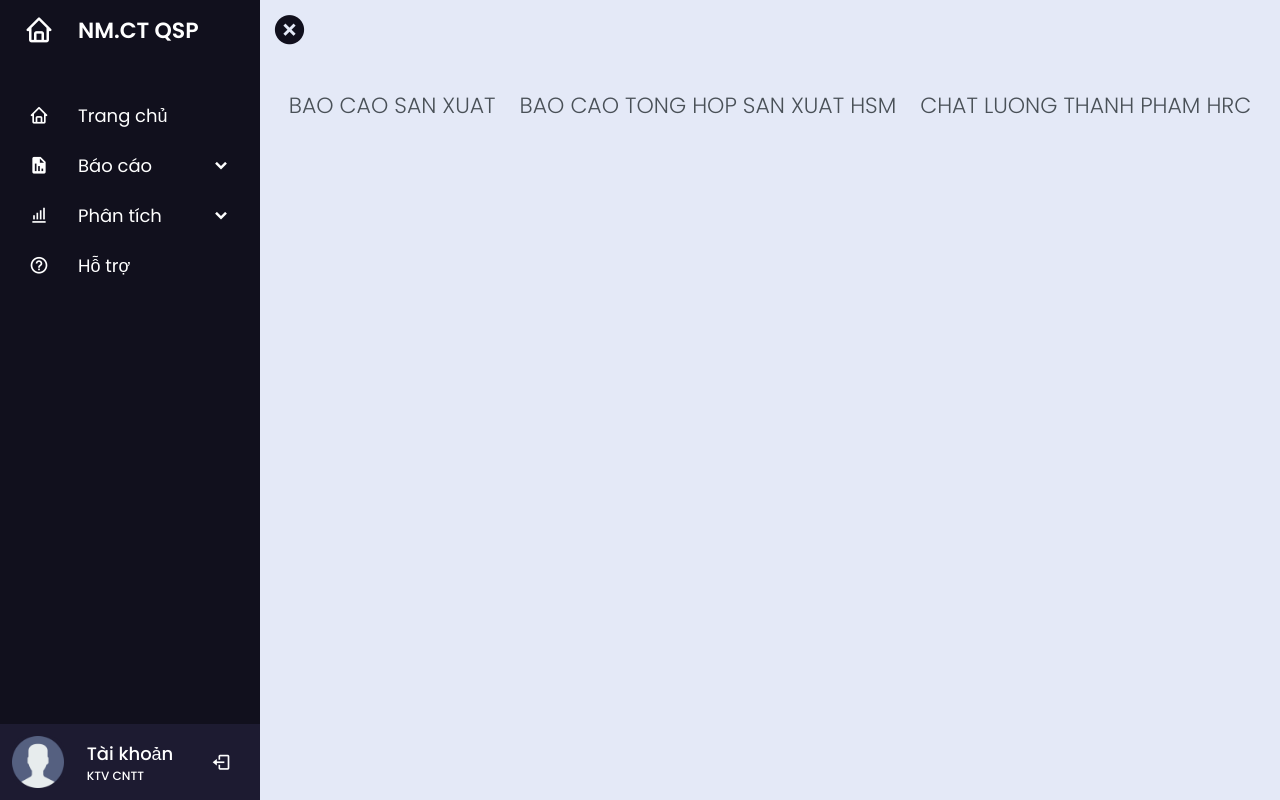
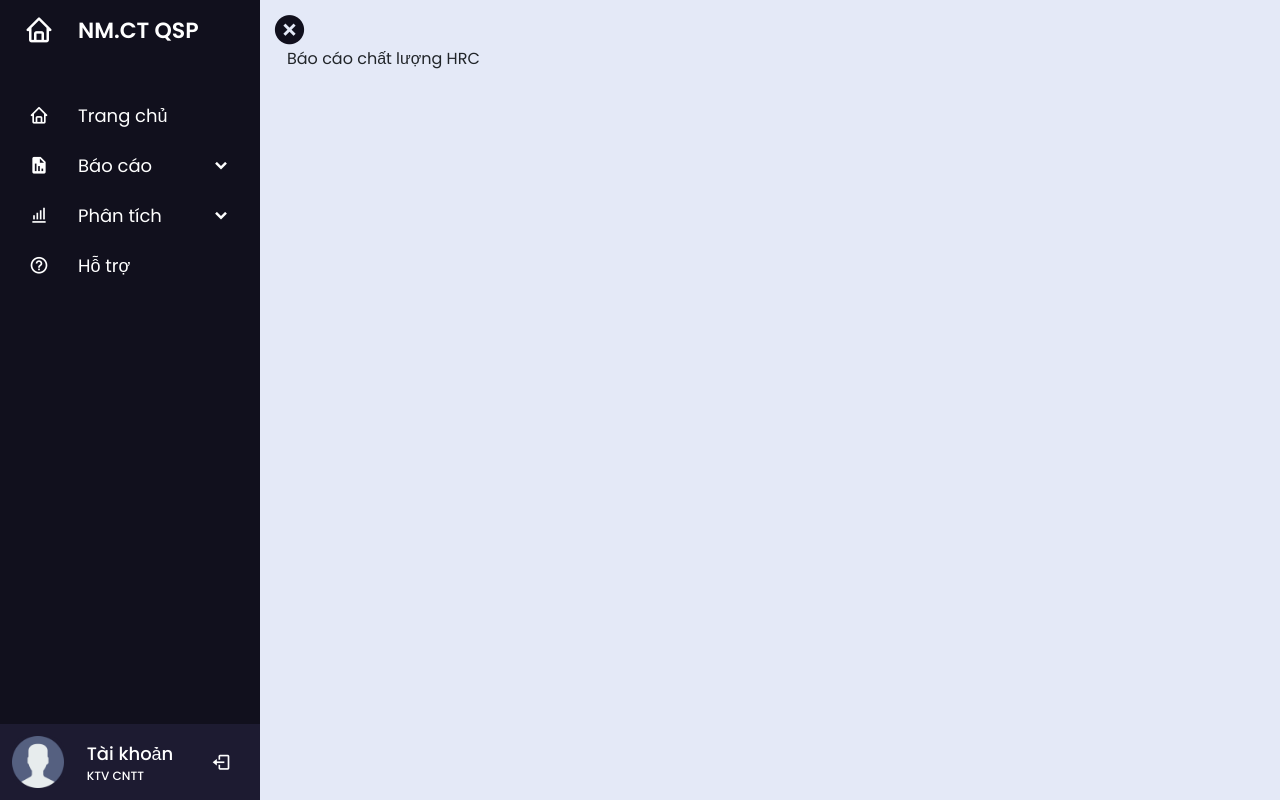
Before and after one commit to leduong12321/asp.net-web-report, a Nuxt app in the folder client/: page /baocao/chatluong-hrc in a window 1280 px wide. Built offline with nearby package versions, Linux system fonts and the light colour scheme.

Commit message:
add layout 3 report

```diff
--- a/client/components/HomePageComponent.vue
+++ /dev/null
@@ -1,35 +0,0 @@
-<template>
-  <div class="container">
-    <div v-for="(item, index) in product" :key="index">
-    STT: {{item.Sothutu}}
-    Name: {{item.SanPham}}
-    Mac thep: {{item.STEEL_GRADE}}
-    So cuon: {{item.SoCuon}}
-    Tong KL PDI: {{item.TongKhoiLuongPDI}}
-    Tong KL: {{item.TongKhoiLuong}}
-    </div>
-  </div>
-
-</template>
-
-<script>
-const API_URL = 'http://localhost:22954/api/';
-export default {
-  name: 'homepage-component',
-  data() {
-    return {
-      product: []
-    }
-  },
-  mounted() {
-    this.refreshData();
-  },
-  methods: {
-    async refreshData() {
-      const result = await this.$axios.get(API_URL+'BaoCaoSanXuat');
-      this.product = result.data;
-      console.log(this.product);
-    }
-  }
-}
-</script>
--- a/client/components/TopMenu.vue
+++ /dev/null
@@ -1,61 +0,0 @@
-
-<template>
-  <div class="top-menu">
-    <div class="d-flex justify-content-center align-items-center">
-      <nuxt-link to="/baocaosanxuat">Bao Cao San Xuat</nuxt-link>
-      <span class="pr-4"><i class="bi bi-circle-fill"></i></span>
-      <nuxt-link to="/department">Bao Cao Tong Hop San Xuat HSM</nuxt-link>
-      <span class="pr-4"><i class="bi bi-circle-fill"></i></span>
-      <nuxt-link to="/employee">Chat Luong Thanh Pham HRC</nuxt-link>
-      <span class="dot ms-4 me-4"><i class="bi bi-circle-fill"></i></span>
-    </div>
-  </div>
-</template>
-
-<script>
-export default {}
-</script>
-
-<style lang="scss">
-.top-menu {
-  margin: 42px auto;
-  .golden-lines {
-    border-bottom: 1px solid $primary;
-    &::after {
-      display: block;
-      content: '';
-      height: 1px;
-      width: 80%;
-      background-color: $primary;
-      position: relative;
-      top: 8px;
-      margin: 0px auto;
-    }
-  }
-  a {
-    color: $gray-700;
-    text-transform: uppercase;
-    font-size: 22px;
-    font-weight: 300;
-    text-decoration: none;
-    border-bottom: 1px solid transparent;
-    &::after {
-      display: block;
-      content: '';
-      height: 1px;
-      background-color: transparent;
-    }
-    &.nuxt-link-exact-active {
-      @extend .golden-lines;
-    }
-    &:hover {
-      @extend .golden-lines;
-    }
-  }
-  .dot {
-    display: inline-block;
-    color: $primary;
-    font-size: 8px;
-  }
-}
-</style>
--- /dev/null
+++ b/client/components/baocao/HomePageComponent.vue
@@ -0,0 +1,27 @@
+<template>
+  <div class="container">
+    TRANG CHỦ
+  </div>
+
+</template>
+
+<script>
+const API_URL = 'https://localhost:44315/api/';
+export default {
+  name: 'homepage-component',
+  data() {
+    return {
+      product: []
+    }
+  },
+  mounted() {
+    this.refreshData();
+  },
+  methods: {
+    async refreshData() {
+      const result = await this.$axios.get(API_URL+'baocaosanxuat');
+      this.product = result.data;
+    }
+  }
+}
+</script>
--- a/client/layouts/default.vue
+++ b/client/layouts/default.vue
@@ -1,12 +1,6 @@
 <template>
-  <!-- <div class="container">
-    <div class="p-3">
-      <TopMenu />
-      <Nuxt />
-    </div>
-  </div> -->
   <div class="slidebar-container">
-    <div class="sidebar" :class="{'close-sidebar' : isClose}">
+    <div class="sidebar" :class="{ 'close-sidebar': isClose }">
       <div class="logo-details">
         <i class="bx bx-home"></i>
         <span class="logo_name">NM.CT QSP</span>
@@ -14,12 +8,19 @@
       <ul class="nav-links">
         <li v-for="(menu, index) in menus" :key="index" class="li">
           <div class="iocn-link">
-            <a href="#">
+            <nuxt-link
+              class="link_name"
+              :to="menu.url.length > 0 ? menu.url : ''"
+            >
               <i :class="menu.icon"></i>
-              <span class="link_name">{{menu.name}}</span>
-            </a>
+              <span class="link_name">{{ menu.name }}</span>
+            </nuxt-link>
             <ul class="sub-menu blank" v-if="menu.subMenus.length == 0">
-              <li><a class="link_name" href="#">{{menu.name}}</a></li>
+              <li>
+                <nuxt-link class="link_name" :to="menu.url">{{
+                  menu.name
+                }}</nuxt-link>
+              </li>
             </ul>
             <div v-else>
               <i class="bx bxs-chevron-down arrow"></i>
@@ -27,11 +28,13 @@
           </div>
           <div v-if="menu.subMenus.length > 0">
             <ul class="sub-menu">
-              <li >
-                <a class="link_name" href="#">{{menu.name}}</a>
+              <li>
+                <nuxt-link class="link_name" :to="menu.url">{{
+                  menu.name
+                }}</nuxt-link>
               </li>
               <li v-for="(subMenu, index) in menu.subMenus" :key="index">
-                <a href="#">{{subMenu.name}}</a>
+                <nuxt-link :to="subMenu.url">{{ subMenu.name }}</nuxt-link>
               </li>
             </ul>
           </div>
@@ -56,18 +59,14 @@
         <i class="bx bx-menu" v-if="isClose" @click="isClose = !isClose"></i>
         <i class="bx bxs-x-circle" v-else @click="isClose = !isClose"></i>
       </div>
-      <TopMenu/>
       <Nuxt />
     </section>
   </div>
 </template>
 
 <script>
-
-  import userImage from '../assets/images/user.png';
-  import TopMenu from '../components/TopMenu.vue';
+import userImage from "../assets/images/user.png";
 export default {
-    components: { TopMenu },
   data() {
     return {
       isClose: false,
@@ -82,27 +81,29 @@
         {
           icon: "bx bxs-report",
           name: "Báo cáo",
+          url: "",
           subMenus: [
             {
               icon: "",
               name: "Sản xuất",
-                            url: "sanxuat",
+              url: "/baocao/sanxuat",
             },
             {
               icon: "",
               name: "Tổng hợp HSM",
-                            url: "tonghophsm",
+              url: "/baocao/tonghop-hsm",
             },
             {
               icon: "",
               name: "Chất lượng HRC",
-                            url: "chatluonghrc",
+              url: "/baocao/chatluong-hrc",
             },
           ],
         },
         {
           icon: "bx bx-bar-chart-alt",
           name: "Phân tích",
+          url: "/",
           subMenus: [
             {
               icon: "",
@@ -124,6 +125,7 @@
         {
           icon: "bx bx-help-circle",
           name: "Hỗ trợ",
+          url: "/",
           subMenus: [],
         },
       ],
@@ -147,12 +149,12 @@
     },
     handLogout() {
       alert("Do you want logout the website!");
-        }
+    },
   },
 };
 </script>
 
-  <style>
+<style lang="scss">
 /* Google Fonts Import Link */
 @import url("https://fonts.googleapis.com/css2?family=Poppins:wght@300;400;500;600;700&display=swap");
 * {
@@ -280,6 +282,10 @@
   white-space: nowrap;
   opacity: 0.6;
   transition: all 0.3s ease;
+  &.nuxt-link-exact-active {
+      opacity: 1;
+      font-weight: bold;
+    }
 }
 .sidebar .nav-links li .sub-menu a:hover {
   opacity: 1;
--- a/client/pages/department.vue
+++ b/client/pages/baocao/chatluong-hrc.vue
@@ -1,6 +1,6 @@
 <template>
   <div class="container">
-    Department
+    Báo cáo chất lượng HRC
   </div>
 
 </template>
--- /dev/null
+++ b/client/pages/baocao/sanxuat.vue
@@ -0,0 +1,15 @@
+<template>
+    <div class="container">
+      <SanXuatComponent />
+    </div>
+
+  </template>
+
+  <script>
+import SanXuatComponent from '../../components/baocao/SanXuatComponent.vue';
+
+  export default {
+    name: "homepage",
+    components: { SanXuatComponent }
+}
+  </script>
--- a/client/pages/employee.vue
+++ b/client/pages/baocao/tonghop-hsm.vue
@@ -1,6 +1,6 @@
 <template>
   <div class="container">
-    Employee
+    Báo cáo tổng hợp HSM
   </div>
 
 </template>
--- a/client/pages/baocaosanxuat.vue
+++ /dev/null
@@ -1,14 +0,0 @@
-<template>
-    <div class="container">
-      <BaoCaoSanXuatComponent/>
-    </div>
-
-  </template>
-
-  <script>
-import BaoCaoSanXuatComponent from '../components/BaoCaoSanXuatComponent.vue';
-  export default {
-    name: "homepage",
-    components: { BaoCaoSanXuatComponent }
-}
-  </script>
--- a/client/pages/index.vue
+++ b/client/pages/index.vue
@@ -6,7 +6,8 @@
 </template>
 
 <script>
-import HomePageComponent from "../components/HomePageComponent.vue";
+import HomePageComponent from "../components/baocao/HomePageComponent.vue";
+
 export default {
     name: "homepage",
     components: { HomePageComponent }
```
Also changed, not shown: client/components/baocao/SanXuatComponent.vue (renamed from client/components/BaoCaoSanXuatComponent.vue). Lines whose indentation alone changed are shown as unchanged.
